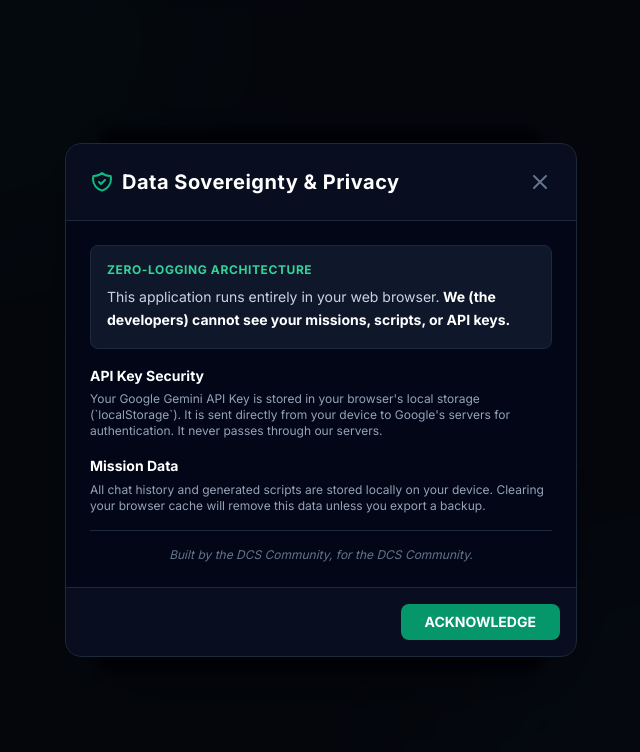
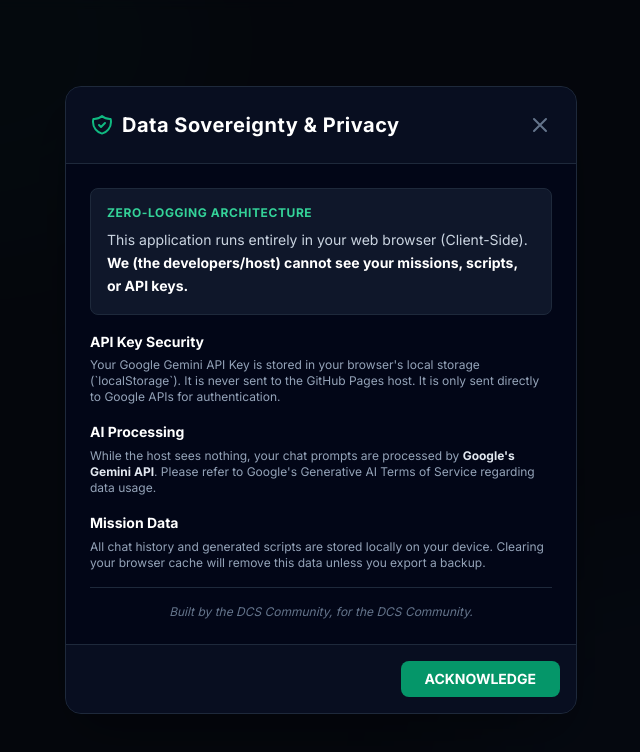
Before and after one commit to filthymanc/Mission-Architect-for-DCS-World, a React (Vite) app: page / in a window 1280 px wide. Both pictures are taken after a click on the button "Read Privacy Policy". Shown: the top 752 px of the page, without its empty margins (319-959 px from the left). Built offline with nearby package versions, Linux system fonts and the light colour scheme.

Commit message:
Add files via upload

```diff
--- a/components/OnboardingModal.tsx
+++ b/components/OnboardingModal.tsx
@@ -1,3 +1,4 @@
+
 import React from 'react';
 import { APP_VERSION, APP_NAME } from '../version';
 import { useFocusTrap } from '../hooks/useFocusTrap';
@@ -84,9 +85,10 @@ const OnboardingModal: React.FC<OnboardingModalProps> = ({ isOpen, onComplete })
                     <path strokeLinecap="round" strokeLinejoin="round" strokeWidth={2} d="M12 15v2m-6 4h12a2 2 0 002-2v-6a2 2 0 00-2-2H6a2 2 0 00-2 2v6a2 2 0 002 2zm10-10V7a4 4 0 00-8 0v4h8z" />
                 </svg>
                 <div className="text-xs text-slate-400">
-                    <strong className="text-slate-300 block mb-1">Data Sovereignty</strong>
-                    Your Mission Scripts, Chat History, and API Key are stored locally in your browser.
-                    Nothing is sent to our servers. You own your data.
+                    <strong className="text-slate-300 block mb-1">Data Sovereignty & Privacy</strong>
+                    Your API Key and Chat History are stored <strong>locally</strong> in your browser. Nothing is sent to the app host (GitHub Pages).
+                    <br/><br/>
+                    <span className="opacity-75">However, your prompts are processed by the <strong>Google Gemini API</strong>.</span>
                 </div>
             </div>
 
--- a/components/PrivacyModal.tsx
+++ b/components/PrivacyModal.tsx
@@ -1,3 +1,4 @@
+
 import React from 'react';
 import { useFocusTrap } from '../hooks/useFocusTrap';
 
@@ -41,8 +42,8 @@ const PrivacyModal: React.FC<PrivacyModalProps> = ({ isOpen, onClose }) => {
           <div className="p-4 bg-slate-900 rounded-lg border border-slate-800">
              <h3 className="font-bold text-emerald-400 mb-2 uppercase text-xs tracking-wider">Zero-Logging Architecture</h3>
              <p>
-                This application runs entirely in your web browser.
-                <strong className="text-white"> We (the developers) cannot see your missions, scripts, or API keys.</strong>
+                This application runs entirely in your web browser (Client-Side).
+                <strong className="text-white"> We (the developers/host) cannot see your missions, scripts, or API keys.</strong>
              </p>
           </div>
 
@@ -51,8 +52,14 @@ const PrivacyModal: React.FC<PrivacyModalProps> = ({ isOpen, onClose }) => {
                 <h4 className="font-bold text-white mb-1">API Key Security</h4>
                 <p className="text-slate-400 text-xs">
                     Your Google Gemini API Key is stored in your browser's local storage (`localStorage`).
-                    It is sent directly from your device to Google's servers for authentication.
-                    It never passes through our servers.
+                    It is never sent to the GitHub Pages host. It is only sent directly to Google APIs for authentication.
+                </p>
+             </div>
+             <div>
+                <h4 className="font-bold text-white mb-1">AI Processing</h4>
+                <p className="text-slate-400 text-xs">
+                    While the host sees nothing, your chat prompts are processed by <strong className="text-slate-200">Google's Gemini API</strong>.
+                    Please refer to Google's Generative AI Terms of Service regarding data usage.
                 </p>
              </div>
              <div>
```
